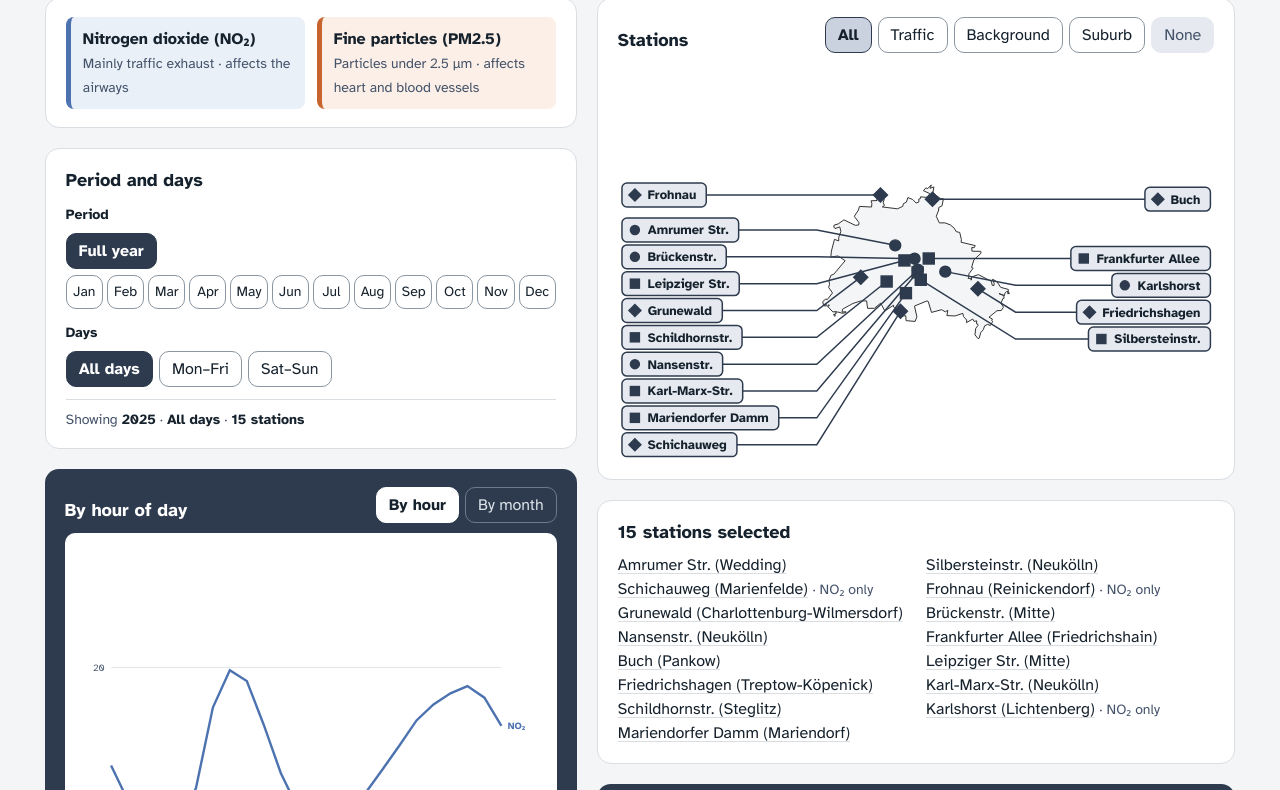
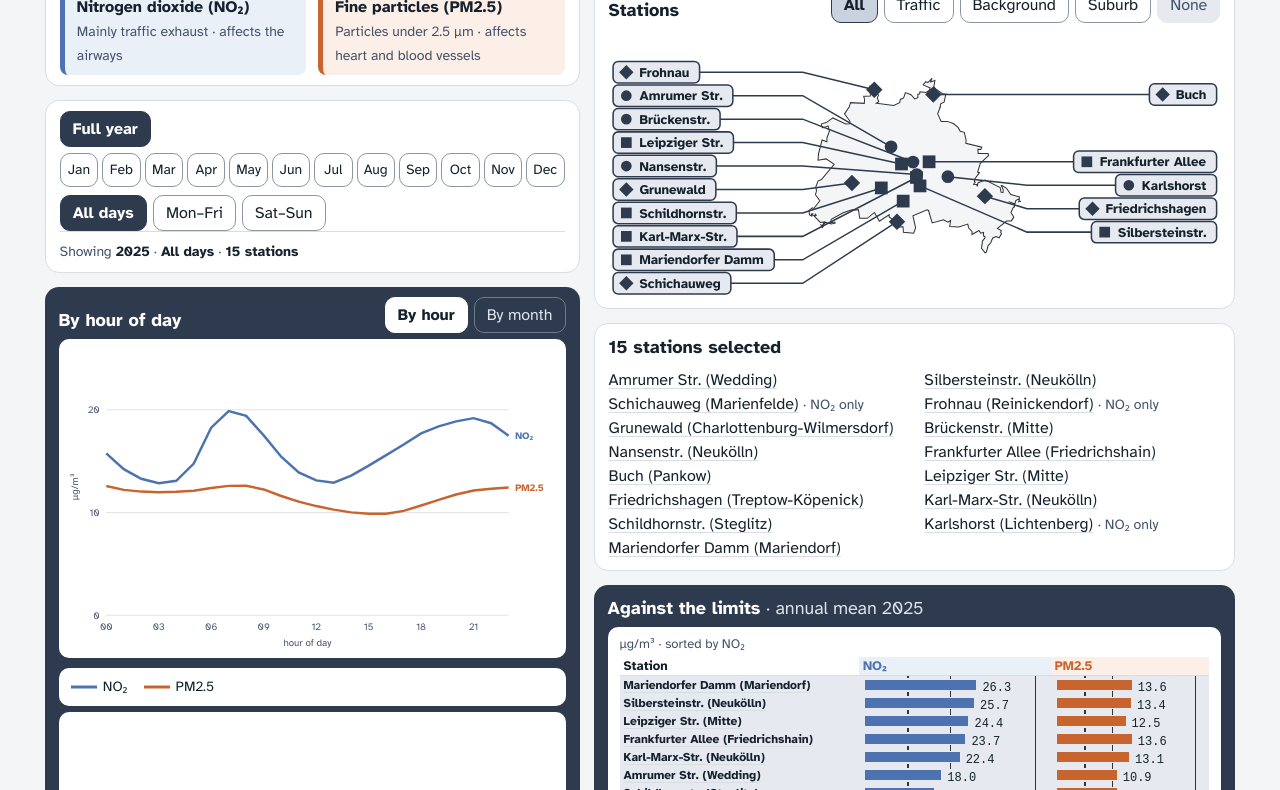
Before and after one commit to petrakuhnle/Air_Quality_Project, a plain HTML site: page app/index.html in a window 1280 px wide. Shown: the part 78-868 px from the top of the page. Drawn offline with Linux system fonts and the light colour scheme; a web font is replaced by a local one.

Commit message:
index: legend and info design changes

```diff
--- a/app/index.html
+++ b/app/index.html
@@ -47,7 +47,7 @@ a { color: var(--select); }
 [hidden] { display: none !important; }
 
 header, .grid, footer { max-width: 1680px; margin: 0 auto; }
-header { padding: 24px var(--edge) 14px; display: flex; justify-content: space-between; align-items: center; flex-wrap: wrap; gap: 8px; }
+header { padding: 16px var(--edge) 10px; display: flex; justify-content: space-between; align-items: center; flex-wrap: wrap; gap: 8px; }
 h1 { margin: 0; font-size: 30px; line-height: 38px; }
 h1 span { color: var(--secondary); font-weight: 400; }
 /* Data facts next to the title: dark blue (the interface colour) on its light tint */
@@ -67,15 +67,15 @@ h2 { margin: 0; font-size: 18px; line-height: 26px; }
 .head { display: flex; justify-content: space-between; align-items: flex-end; flex-wrap: wrap; gap: 8px; margin-bottom: 10px; }
 
 /* Layout: top row choose, middle row read, bottom row notes. Charts share one bottom line. */
-.grid { display: grid; grid-template-columns: minmax(0, 1fr) minmax(0, 1.2fr); gap: 20px; padding: 0 var(--edge) 32px;
+.grid { display: grid; grid-template-columns: minmax(0, 1fr) minmax(0, 1.2fr); gap: 14px; padding: 0 var(--edge) 24px;
         grid-template-areas: "left right" "notes notes"; }
-.area-left, .area-right { display: flex; flex-direction: column; gap: 20px; }
+.area-left, .area-right { display: flex; flex-direction: column; gap: 14px; }
 .area-left { grid-area: left; }
 .area-right { grid-area: right; }
 #s-when, #s-limits { flex: 1 1 auto; }   /* both charts end on the same bottom line */
 #s-notes { grid-area: notes; }
-.card { background: var(--surface); border: 1px solid var(--line); border-radius: 14px; padding: 18px 20px; }
-.frame { background: var(--frame); color: var(--on-frame); border-radius: 14px; padding: 18px 20px; display: flex; flex-direction: column; }
+.card { background: var(--surface); border: 1px solid var(--line); border-radius: 14px; padding: 14px 18px; }
+.frame { background: var(--frame); color: var(--on-frame); border-radius: 14px; padding: 14px 18px; display: flex; flex-direction: column; }
 .frame h2 { color: #fff; }
 .frame h2 .period { font-weight: 400; color: var(--on-frame); }
 .frame .head button { background: transparent; color: var(--on-frame); border-color: #6B7A8C; }
@@ -97,7 +97,8 @@ h2 { margin: 0; font-size: 18px; line-height: 26px; }
 .pol b { display: block; }
 
 /* Selection */
-fieldset { border: 0; padding: 0; margin: 0 0 12px; }
+fieldset { border: 0; padding: 0; margin: 0; }
+fieldset + fieldset { margin-top: 8px; }
 legend { font-size: 14px; font-weight: 700; padding: 0; margin-bottom: 6px; }
 .months { display: grid; grid-template-columns: repeat(12, 1fr); gap: 4px; margin-top: 6px; }
 .months button { padding: 0; min-height: 34px; font-size: 14px; }
@@ -121,30 +122,33 @@ table.vals th { font-weight: 400; font-size: 13px; color: var(--secondary); }
 .linkbtn[aria-pressed="true"] { background: none; color: var(--ink); font-weight: 700; border: 0; }
 
 /* Limits table with bars */
-table.limits { width: 100%; border-collapse: collapse; font-size: 13px; line-height: 18px; }
+table.limits { width: 100%; border-collapse: collapse; font-size: 13px; line-height: 16px; }
 table.limits caption { text-align: left; font-size: 13px; color: var(--secondary); padding-bottom: 6px; }
-table.limits th, table.limits td { padding: 3px 4px; text-align: left; vertical-align: middle; }
+table.limits th, table.limits td { padding: 2px 4px; text-align: left; vertical-align: middle; }
 table.limits thead th { vertical-align: bottom; border-bottom: 1px solid var(--line); font-size: 13px; }
 table.limits .key { display: flex; gap: 10px; flex-wrap: wrap; font-weight: 400; font-size: 12px; color: var(--secondary); margin-top: 2px; }
 table.limits .key span { display: inline-flex; align-items: center; gap: 4px; }
 table.limits tbody th { font-weight: 400; color: var(--secondary); }
 table.limits tr.on th { font-weight: 700; color: var(--ink); }
 table.limits tr.on { background: var(--select-tint); }
-.bar { position: relative; height: 20px; }
-.bar .fill { position: absolute; left: 0; top: 4px; height: 12px; background: var(--other); }
-.bar .ref { position: absolute; top: -3px; bottom: -3px; border-left: 1.5px solid var(--ref); }
-.bar .ref.eu2030 { border-left-style: dashed; }
-.bar .ref.who { border-left: 2px dotted var(--ref); }
+table.limits td { position: relative; padding: 1px 6px; }
+table.limits td.no2 .val, table.limits td.no2 .na { background: var(--no2-tint); }
+table.limits td.pm25 .val, table.limits td.pm25 .na { background: var(--pm25-tint); }
+table.limits tr.on td .val, table.limits tr.on td .na { background: var(--select-tint); }
+table.limits .ref { position: absolute; top: 0; bottom: 0; border-left: 1.5px solid var(--ref); }
+table.limits .ref.eu2030 { border-left-style: dashed; }
+table.limits .ref.who { border-left: 2px dotted var(--ref); }
+.bar { position: relative; height: 16px; }
+.bar .fill { position: absolute; left: 0; top: 3px; height: 10px; background: var(--other); z-index: 1; }
 .bar .val { position: absolute; top: 1px; font-family: "Atkinson Hyperlegible Mono", "IBM Plex Mono", ui-monospace, monospace; font-size: 12px; line-height: 18px;
             color: var(--ink); background: var(--surface); padding: 0 3px; border-radius: 3px; z-index: 1; }
-tr.on .bar .val { background: var(--select-tint); }
 .refname { position: absolute; transform: translateX(-50%); font-size: 11px; line-height: 13px; font-weight: 400;
            color: var(--ink); background: var(--surface); padding: 0 2px; white-space: nowrap; }
 .bar .na { position: relative; z-index: 1; font-size: 12px; color: var(--secondary); background: var(--surface); padding: 0 3px; }
-tr.on .bar .na { background: var(--select-tint); }
 
 /* Map */
-.mapbox { display: flex; align-items: center; }
+.mapbox { display: flex; align-items: center; justify-content: center; }
+#map { max-width: 640px; }
 .label-btn { cursor: pointer; }
 .label-btn .lbg { fill: var(--surface); stroke: var(--line); }
 .label-btn:hover .lbg { stroke: var(--select); }
@@ -174,6 +178,17 @@ table.levels .pm25 { color: var(--pm25); font-weight: 700; }
 footer { padding: 0 var(--edge) 32px; color: var(--secondary); font-size: 14px; }
 .error { max-width: 1680px; margin: 0 auto; padding: 24px var(--edge); font-size: 18px; }
 
+/* Laptop screens: keep everything down to the charts on one screen */
+@media (max-height: 940px) and (min-width: 1101px) {
+  .card, .frame { padding: 10px 14px; }
+  .panel { margin-top: 6px; }
+  .bar { height: 14px; }
+  .bar .fill { top: 2px; }
+  table.limits { font-size: 12px; line-height: 14px; }
+  table.limits tbody th { white-space: nowrap; }
+  .pol { padding: 8px 12px; }
+  header { padding-top: 10px; padding-bottom: 6px; }
+}
 /* Smaller laptops and tablets: one column in reading order */
 @media (max-width: 1100px) {
   .grid { grid-template-columns: minmax(0, 1fr); grid-template-areas: "pol" "map" "station" "sel" "when" "limits" "notes"; }
@@ -213,14 +228,14 @@ footer { padding: 0 var(--edge) 32px; color: var(--secondary); font-size: 14px;
     </section>
 
     <section class="card" id="s-select" aria-labelledby="h-sel">
-      <h2 id="h-sel" style="margin-bottom:10px">Period and days</h2>
+      <h2 id="h-sel" class="sr">Period and days</h2>
       <fieldset>
-        <legend>Period</legend>
+        <legend class="sr">Period</legend>
         <div class="row"><span id="full-year"></span></div>
         <div id="months" class="months"></div>
       </fieldset>
       <fieldset>
-        <legend>Days</legend>
+        <legend class="sr">Days</legend>
         <div class="row" id="daytypes"></div>
       </fieldset>
       <div id="status" class="status" role="status" aria-live="polite"></div>
@@ -247,7 +262,7 @@ footer { padding: 0 var(--edge) 32px; color: var(--secondary); font-size: 14px;
         <div class="row" id="groups" role="group" aria-label="Select a group of stations"></div>
       </div>
       <div class="mapbox">
-        <svg id="map" viewBox="0 0 600 400" class="chart" role="group" aria-label="Map of Berlin. Each station name is a button."></svg>
+        <svg id="map" viewBox="0 0 600 260" class="chart" role="group" aria-label="Map of Berlin. Each station name is a button."></svg>
       </div>
     </section>
 
@@ -419,7 +434,7 @@ function seriesFor(fn) {
 
 // ---------- one chart, two views: hour of day or month ----------
 function drawWhen() {
-  const svg = el("g-when"), W = 600, H = 300 + EXTRA, box = {l: 48, r: W - 60, t: 14, b: H - 42};
+  const svg = el("g-when"), W = 600, H = 250 + EXTRA, box = {l: 48, r: W - 60, t: 14, b: H - 42};
   svg.setAttribute("viewBox", `0 0 ${W} ${H}`);
   svg.innerHTML = "";
   const sel = selected();
@@ -463,9 +478,8 @@ function drawWhen() {
       r.onclick = () => selectMonth(i + 1);
     });
   }
-  const pmMissing = sel.filter(c => !measures(c, "PM2.5")).length;
-  const who = sel.length === 1 ? stationLabel(byCode(sel[0])) : `mean of ${sel.length} stations` + (pmMissing && pmMissing < sel.length ? ` (PM2.5: ${sel.length - pmMissing})` : "");
-  el("when-legend").innerHTML = series.map(s => legendLine(SHORT[s.pol], COLOUR[s.pol])).join("") + `<span class="small">${who}</span>`;
+  const who = sel.length === 1 ? stationLabel(byCode(sel[0])) : `mean of ${sel.length} stations`;
+  el("when-legend").innerHTML = series.map(s => legendLine(SHORT[s.pol], COLOUR[s.pol])).join("");
   el("g-when-desc").textContent = series.map(s => {
     const v = s.mean.filter(q => q != null), hi = s.mean.indexOf(Math.max(...v)), lo = s.mean.indexOf(Math.min(...v));
     const at = i => S.view === "hour" ? `${pad2(i)}:00` : MONTH[i];
@@ -482,16 +496,20 @@ function drawLimits() {
   const rows = D.stations.map(s => ({code: s.code, v: Object.fromEntries(POLS.map(p => [p, measures(s.code, p) ? meanOver(s.code, p, months).mean : null]))}))
     .sort((a, b) => (b.v.NO2 ?? -1) - (a.v.NO2 ?? -1));
   const scale = Object.fromEntries(POLS.map(p => [p, Math.max(...rows.map(r => r.v[p] ?? 0), ...REFS.map(([k]) => D.limits[p][k])) * 1.06]));
-  const pct = (v, p) => (v / scale[p] * 100).toFixed(1) + "%";
+  const frac = (v, p) => v / scale[p];
+  const pct = (v, p) => (frac(v, p) * 100).toFixed(1) + "%";
+  // Lines sit on the cell, measured inside its 6 px padding, so they run unbroken from row to row
+  const lineAt = (v, p) => `calc(6px + (100% - 12px) * ${frac(v, p).toFixed(4)})`;
+  const cls = {"NO2": "no2", "PM2.5": "pm25"};
   const head = POLS.map(p => `<th scope="col"><span style="color:${COLOUR[p]};font-weight:700">${SHORT[p]}</span></th>`).join("");
   const body = rows.map(r => {
     const on = S.stations.has(r.code);
     const cells = POLS.map(p => {
       const v = r.v[p];
-      const refs = REFS.map(([k, , cls]) => `<i class="ref ${cls}" style="left:${pct(D.limits[p][k], p)}" aria-hidden="true"></i>`).join("");
-      if (v == null) return `<td><div class="bar">${refs}<span class="na">not measured</span></div></td>`;
+      const refs = REFS.map(([k, , c]) => `<i class="ref ${c}" style="left:${lineAt(D.limits[p][k], p)}" aria-hidden="true"></i>`).join("");
+      if (v == null) return `<td class="${cls[p]}">${refs}<div class="bar"><span class="na">not measured</span></div></td>`;
       const above = REFS.filter(([k]) => v > D.limits[p][k]).map(([k, n]) => `${n} ${D.limits[p][k]}`);
-      return `<td><div class="bar">${refs}<span class="fill" style="width:${pct(v, p)};${on ? `background:${COLOUR[p]}` : ""}"></span>` +
+      return `<td class="${cls[p]}">${refs}<div class="bar"><span class="fill" style="width:${pct(v, p)};${on ? `background:${COLOUR[p]}` : ""}"></span>` +
         `<span class="val" style="left:calc(${pct(v, p)} + 3px)">${fmt(v)}</span>` +
         `<span class="sr">µg/m³, ${above.length ? "above " + above.join(", ") : "below all three limits"}</span></div></td>`;
     }).join("");
@@ -499,7 +517,7 @@ function drawLimits() {
       `${stationLabel(byCode(r.code))}</button></th>${cells}</tr>`;
   }).join("");
   el("g-limits").innerHTML = `<caption>µg/m³ · sorted by NO₂</caption>` +
-    `<colgroup><col style="width:32%"><col style="width:38%"><col style="width:30%"></colgroup>` +
+    `<colgroup><col style="width:32%"><col style="width:38%;background:var(--no2-tint)"><col style="width:30%;background:var(--pm25-tint)"></colgroup>` +
     `<thead><tr><th scope="col">Station</th>${head}</tr></thead><tbody>${body}</tbody>`;
   el("limits-legend").innerHTML = REFS.map(([k, n, , dash]) =>
     `<span>${keyLine(dash)}<b>${n}</b> (NO₂ ${D.limits["NO2"][k]} · PM2.5 ${D.limits["PM2.5"][k]})</span>`).join("");
@@ -609,7 +627,7 @@ function renderControls() {
 
 // ---------- map: outline, stations, every name in a column with a leader line ----------
 function renderMap() {
-  const svg = el("map"), W = 600, H = 400, COL = 186, LH = 24, GAP = 3;
+  const svg = el("map"), W = 600, H = 260, COL = 176, LH = 21, GAP = 2;
   svg.innerHTML = "";
   const pts = D.stations.filter(s => s.lat != null && s.lng != null);
   const ring = (D.boundary || []).flat();
@@ -691,7 +709,7 @@ function fitWhen() {
   const panel = el("quick").parentElement, svg = el("g-when");
   const spare = panel.clientHeight - el("quick").offsetHeight - 18;
   if (spare > 8 && svg.clientWidth) {
-    EXTRA = Math.min(700, EXTRA + Math.round(spare * 600 / svg.clientWidth));
+    EXTRA = Math.min(120, EXTRA + Math.round(spare * 600 / svg.clientWidth));
     drawWhen();
   }
 }
```
